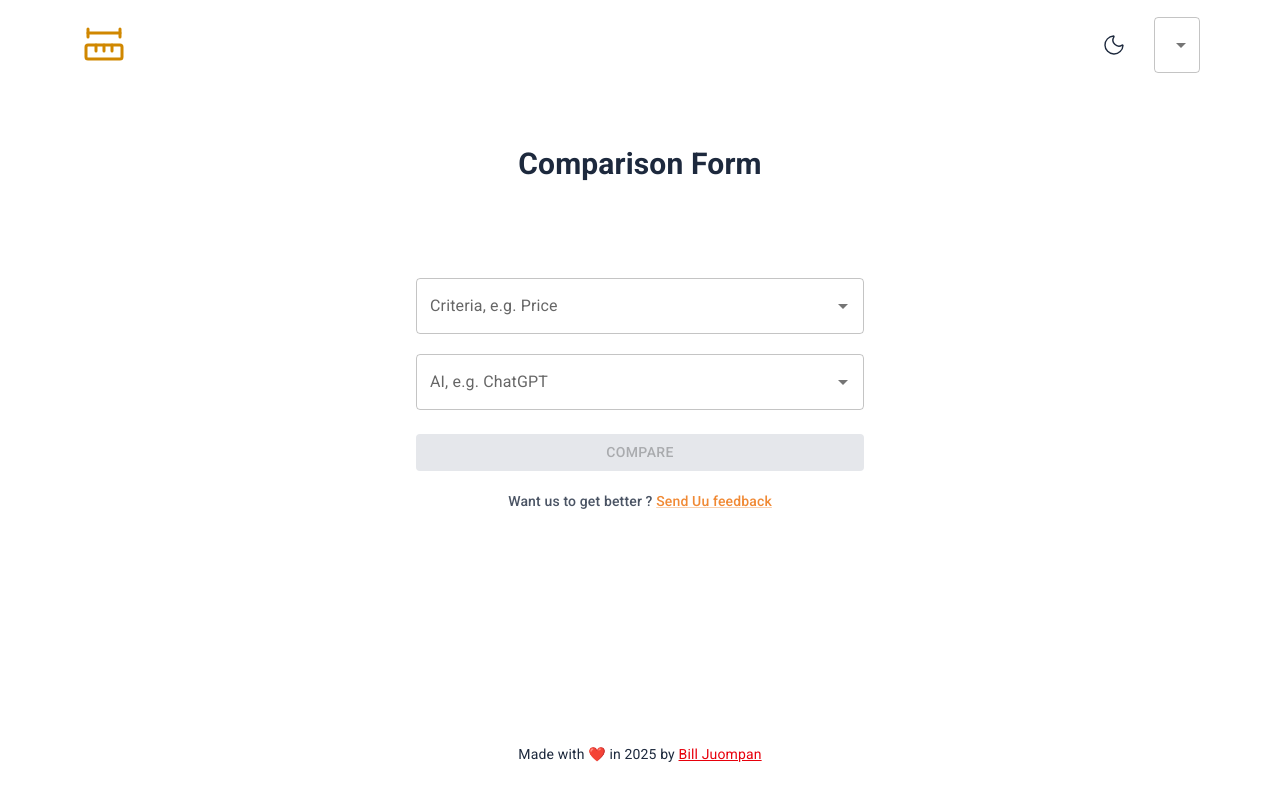
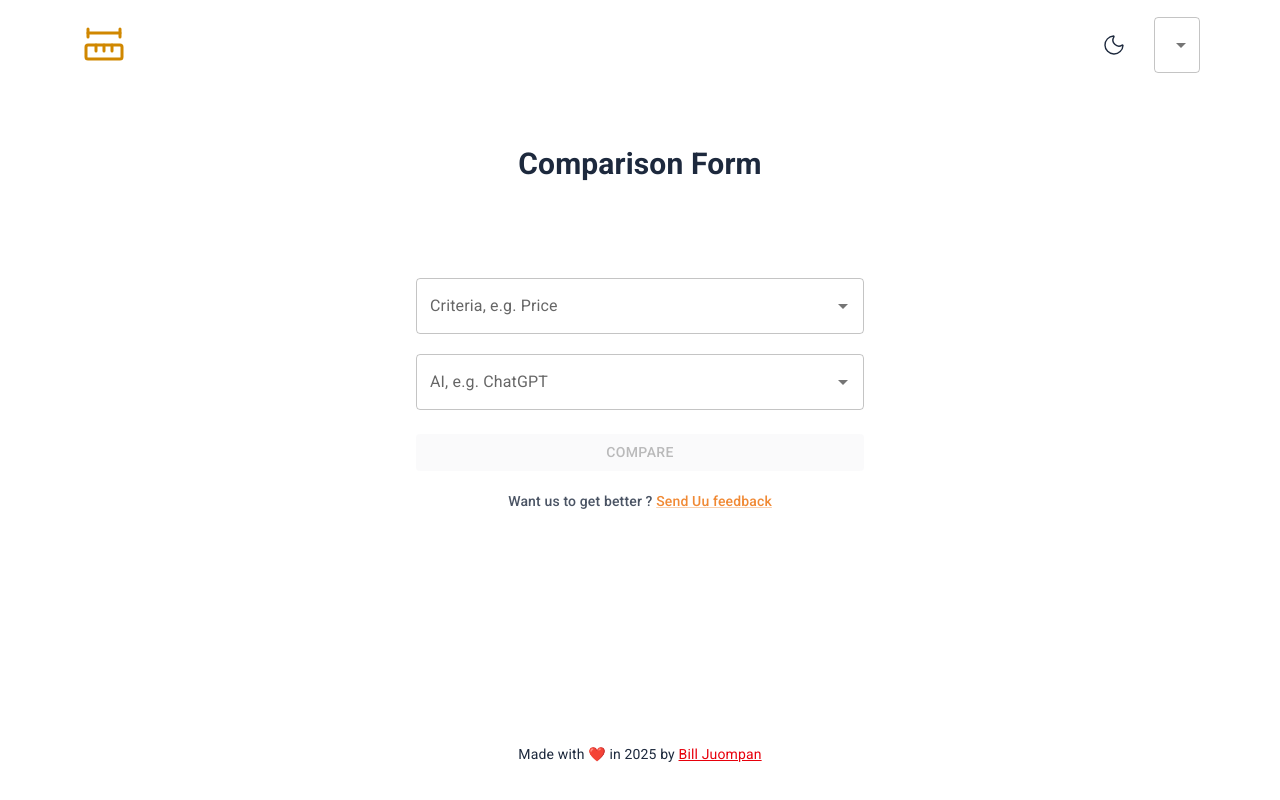
Before and after one commit to JuompanBR/ai-comparator, a React (Vite) app: page / in a window 1280 px wide. Both pictures are taken after a click on the button "COMPARE NOW". Built offline with nearby package versions, Linux system fonts and the light colour scheme.

Commit message:
Dark/Light theme implementation

```diff
--- a/src/components/CompareSection.tsx
+++ b/src/components/CompareSection.tsx
@@ -295,7 +295,7 @@ const CompareSection = () => {
                 selectedCriteria.length <= 0 ||
                 selectedModels.length <= 0
               }
-              className="w-full !bg-[#e38716] hover:!bg-[#e38716]/80 disabled:!bg-gray-200"
+              className="w-full !bg-[#e38716] hover:!bg-[#e38716]/80 disabled:!bg-gray-200/20"
               onClick={() => setOpenConfirm(true)}
             >
               {isLoading == true ? (
--- a/src/components/FeedbackForm.tsx
+++ b/src/components/FeedbackForm.tsx
@@ -21,7 +21,7 @@ const FeedbackForm: React.FC<FeedbackFormType> = ({ open = true, onConfirm, onCa
     return (
         <Dialog open={open} onClose={onCancel} maxWidth="xs" fullWidth>
             <form onSubmit={(e) => { e.preventDefault(); onConfirm?.(); }}>
-                <DialogTitle className="text-slate-800 text-center">{t("feedbackFormTitle")}</DialogTitle>
+                <DialogTitle className="text-center">{t("feedbackFormTitle")}</DialogTitle>
                 <DialogContent>
                     <FormControl
                         color="warning"
```
Also changed, not shown: src/themes/ThemeContextProvider.tsx (line endings or trailing spaces), 44 other files (tests, documents, lock files or other folders).
